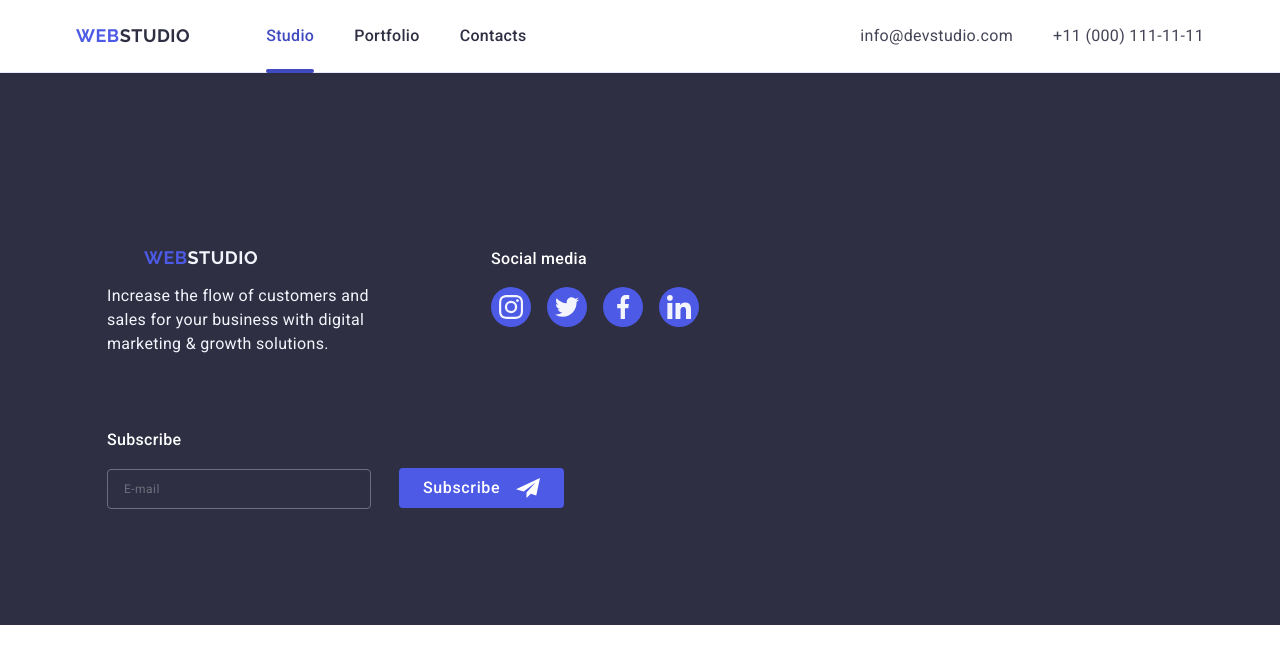
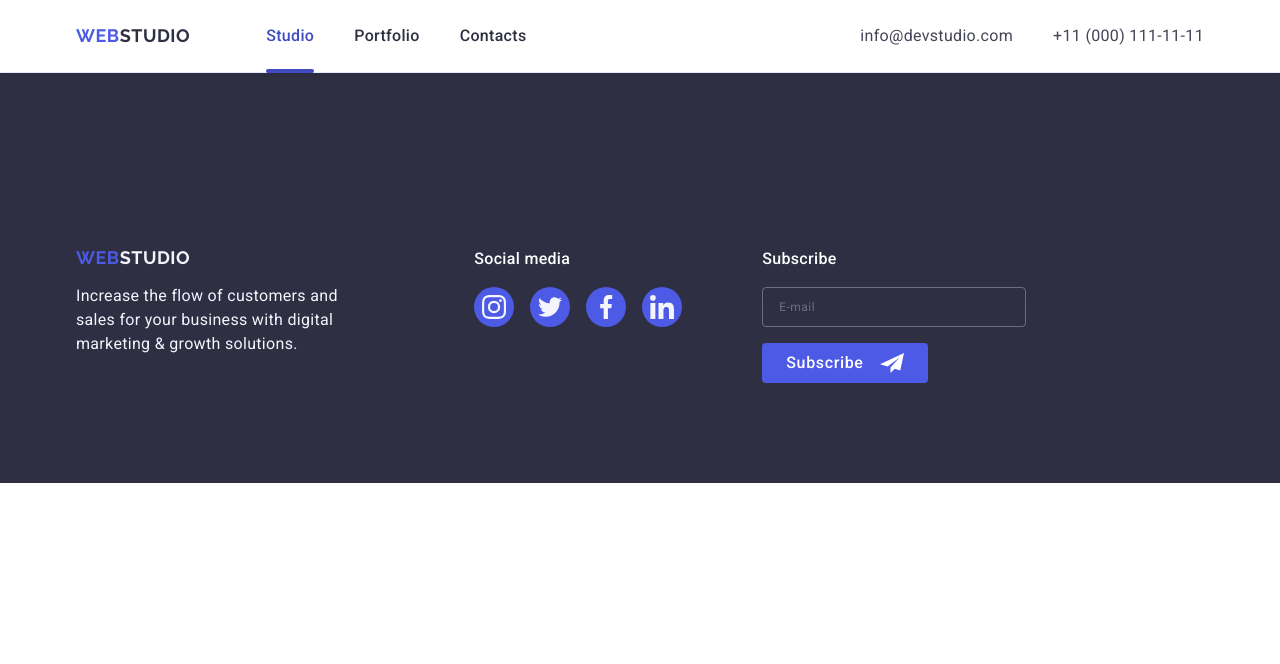
Before and after one commit to veronika-fullstack/goit-markup-hw-06, a plain HTML site: page index.html in a window 1280 px wide. Drawn offline with nearby package versions, Linux system fonts and the light colour scheme.

Commit message:
desktop-footer

```diff
--- a/css/layout/footer.css
+++ b/css/layout/footer.css
@@ -144,23 +144,26 @@
         padding-left: 92px;
         padding-right: 92px;
     }
+
     .footer-container {
         flex-direction: row;
         align-items: baseline;
         flex-wrap: wrap;
+        width: 568px;
+        justify-content: flex-start;
+        column-gap: 24px;
+    }
+
+    .footer-logo-container .footer-logo {
+        justify-content: flex-start;
     }
 
     .footer-text {
-        max-width: 264px;
-    }
-
-    .footer-logo-container {
-        margin-right: 24px;
+        min-width: 264px;
     }
 
     .subscribe-form {
         display: inline-block;
-        gap: 24px;
         justify-content: baseline;
     }
 
@@ -198,14 +201,15 @@
     .page-footer {
         padding-top: 102px;
         padding-bottom: 100px;
+        padding-left: 0px;
+        padding-right: 0px;
     }
 
     .footer-container {
         align-items: baseline;
-    }
-
-    .footer-text {
-        max-width: 264px;
+        min-width: 1158px;
+        flex-wrap: nowrap;
+        gap: 0;
     }
 
     .footer-logo-container {
@@ -217,6 +221,7 @@
     }
 
     .subscribe-form {
+        flex-wrap: nowrap;
         gap: 24px;
     }
 }
```
